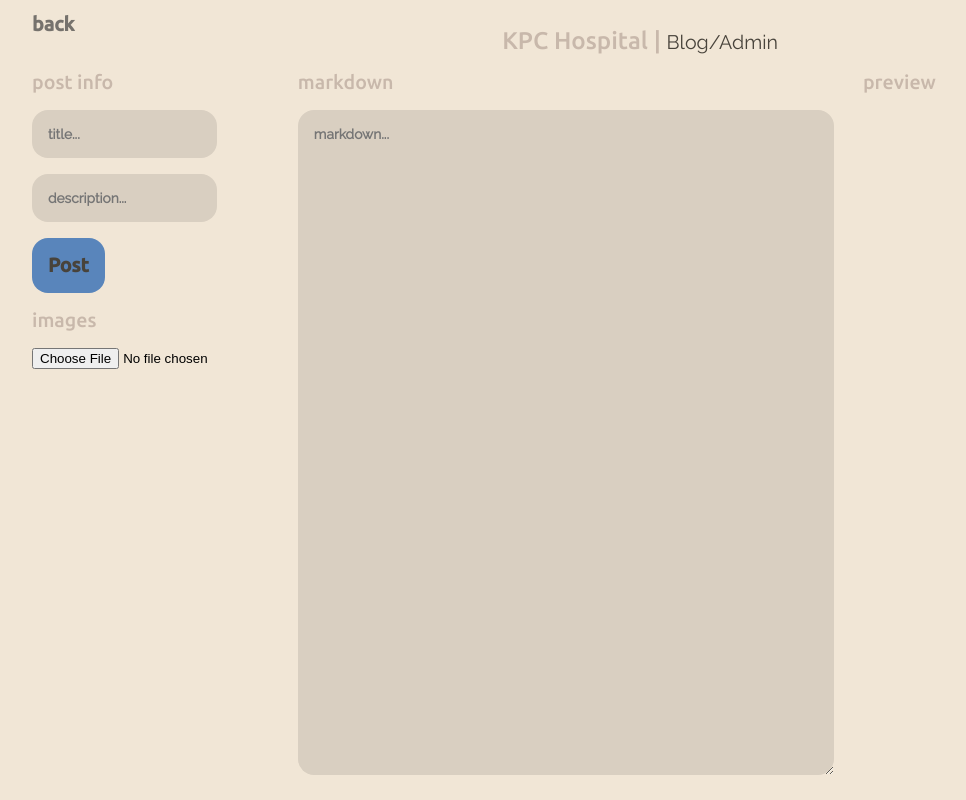
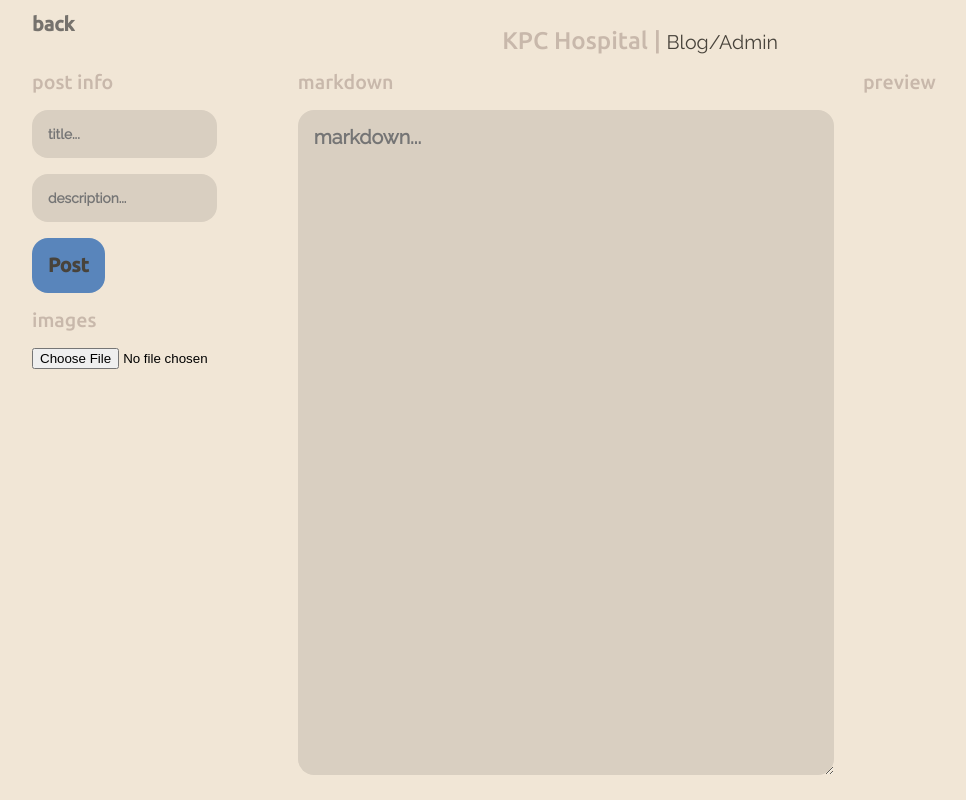
Before and after one commit to sokmontrey/KPC_Hospital_Blog, a React (Create React App) app in the folder client/: page /admin/create in a window 1280 px wide. Shown: the whole page, without its empty margins (0-966 px from the left). Built offline with nearby package versions, Linux system fonts and the light colour scheme.

Commit message:
adjusted style in view

```diff
--- a/client/src/Components/Components.js
+++ b/client/src/Components/Components.js
@@ -74,6 +74,7 @@ function _markText(text){
 }
 export function MarkdownRender(props){
 	const { markdown, images } = props;
+	console.log(images);
 
 	const splited = markdown.split('$image$');
 	const result = splited.map((item, index)=>{
--- a/client/src/Styles/Admin.css
+++ b/client/src/Styles/Admin.css
@@ -62,6 +62,7 @@
 	width: calc(100% - var(--padding));
 	height: calc(100% - var(--padding));
 	padding: calc(var(--padding)*0.5);
+	font-size: var(--small-size);
 }
 #admin-preview-container{
 	flex: 4;
--- a/client/src/Styles/View.css
+++ b/client/src/Styles/View.css
@@ -1,5 +1,5 @@
 #view-container{
-	padding: 0 calc(var(--post-padding)*0.7);
+	padding: 0 calc(var(--post-padding));
 }
 
 #view-container .postInfo-container{
@@ -8,4 +8,5 @@
 
 #postMarkdown-container{
 	padding: 0 var(--padding);
+	padding-bottom: calc(var(--padding)*2);
 }
```
Also changed, not shown: client/src/Routes/View.js (+2 -6 lines).
